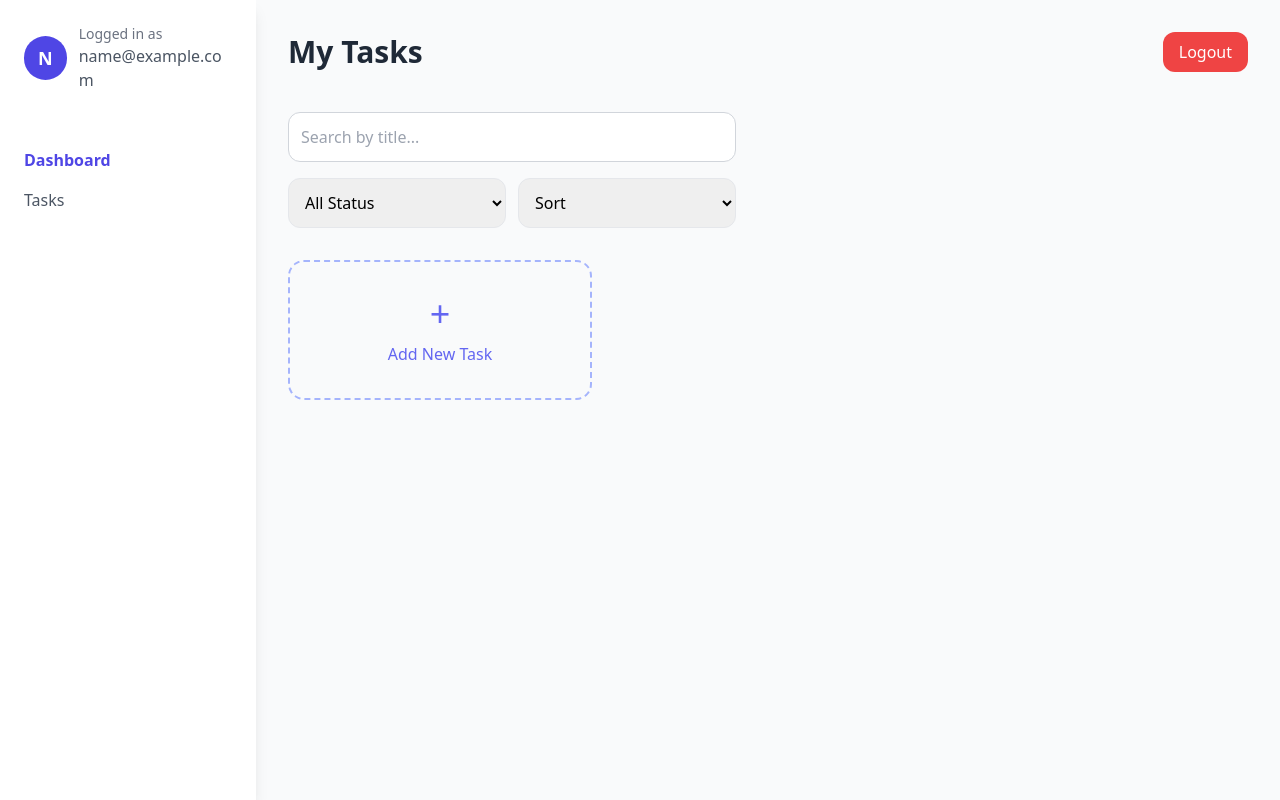
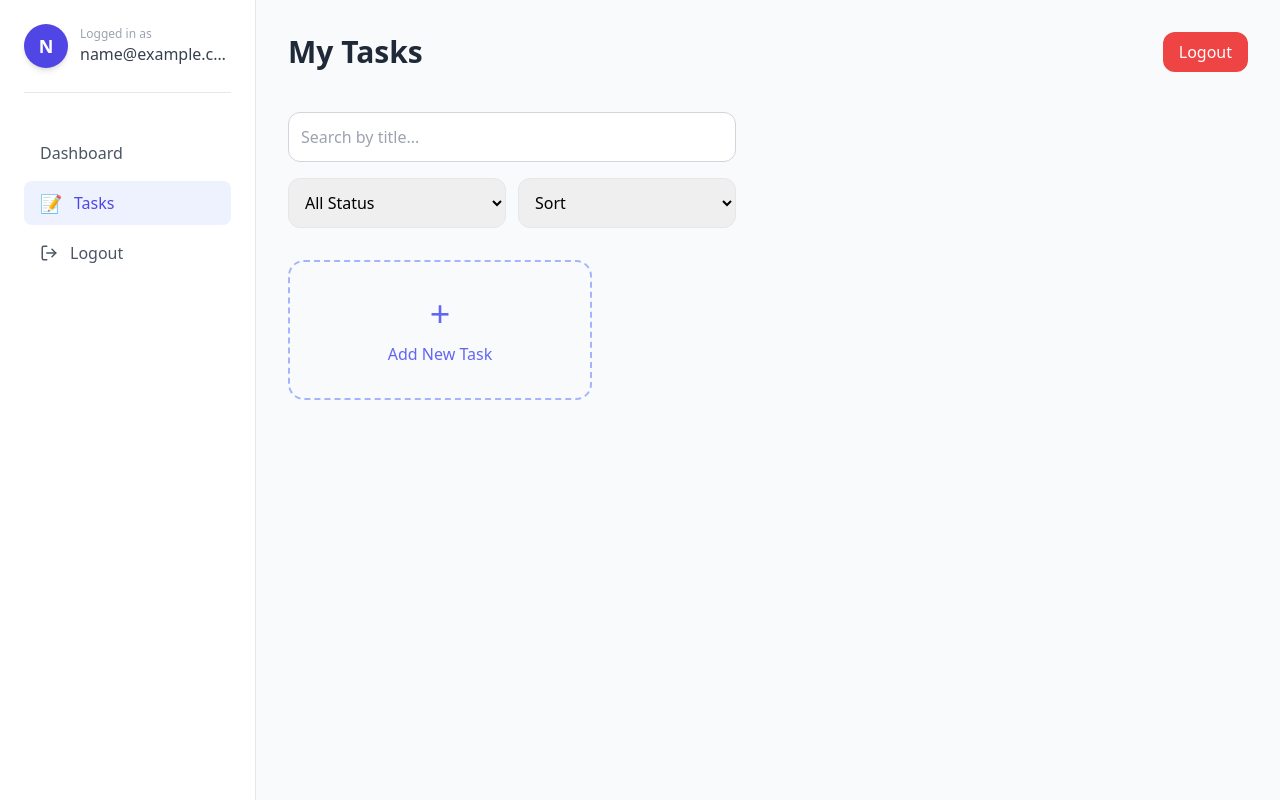
Before and after one commit to LamaShaban/todolist, a React (Create React App) app: page /tasks in a window 1280 px wide. Both pictures are taken after typing "name@example.com" into the empty fields and a click on the button "Sign In". Built offline with nearby package versions, Linux system fonts and the light colour scheme.

Commit message:
Edit style of the task box

```diff
--- a/src/pages/TaskListPage.js
+++ b/src/pages/TaskListPage.js
@@ -3,6 +3,7 @@ import { FaTrash, FaEdit } from "react-icons/fa";
 import { useTasks } from "../context/TasksContext";
 import { useAuth } from "../context/AuthContext";
 import { useNavigate } from "react-router-dom";
+import { LogOut } from "lucide-react";
 
 const STATUS = ["Pending", "In Progress", "Completed"];
 const PRIORITIES = ["Low", "Medium", "High"];
@@ -17,7 +18,7 @@ function formatDate(d) {
 }
 
 export default function TaskListPage() {
-  const { tasks, addTask, editTask, updateStatus, deleteTask } = useTasks();
+  const { tasks, addTask, editTask, updateStatus, deleteTask, setTasks } = useTasks();
   const { user, logout } = useAuth();
   const navigate = useNavigate();
 
@@ -27,6 +28,7 @@ export default function TaskListPage() {
 
   const [modalOpen, setModalOpen] = useState(false);
   const [editing, setEditing] = useState(null);
+  const [draggingTaskId, setDraggingTaskId] = useState(null);
   const [form, setForm] = useState({
     title: "",
     description: "",
@@ -54,6 +56,34 @@ export default function TaskListPage() {
   };
 
   const closeModal = () => setModalOpen(false);
+
+  const handleDragStart = (id, e) => {
+    setDraggingTaskId(id);
+    if (e && e.dataTransfer && e.currentTarget) {
+      const node = e.currentTarget.cloneNode(true);
+      node.style.position = 'absolute';
+      node.style.top = '-9999px';
+      node.style.left = '-9999px';
+      node.style.opacity = '1';
+      document.body.appendChild(node);
+      e.dataTransfer.setDragImage(node, 20, 20);
+      window.requestAnimationFrame(() => document.body.removeChild(node));
+    }
+  };
+  const handleDragOver = (e) => e.preventDefault();
+  const handleDrop = (targetId) => {
+    if (!draggingTaskId || draggingTaskId === targetId) return;
+    setTasks((prev) => {
+      const sourceIndex = prev.findIndex((t) => t.id === draggingTaskId);
+      const targetIndex = prev.findIndex((t) => t.id === targetId);
+      if (sourceIndex < 0 || targetIndex < 0) return prev;
+      const next = [...prev];
+      const [moved] = next.splice(sourceIndex, 1);
+      next.splice(targetIndex, 0, moved);
+      return next;
+    });
+    setDraggingTaskId(null);
+  };
 
   const handleSubmit = (e) => {
     e.preventDefault();
@@ -102,37 +132,76 @@ export default function TaskListPage() {
     return list;
   }, [tasks, filterStatus, search, sortBy]);
 
+  const getStatusStyle = (status) => {
+  switch (status) {
+    case "Pending":
+      return "bg-yellow-100 text-yellow-700";
+    case "In Progress":
+      return "bg-blue-100 text-blue-700";
+    case "Completed":
+      return "bg-green-100 text-green-700";
+    default:
+      return "bg-gray-100 text-gray-600";
+  }
+};
+
   return (
     <div className="min-h-screen flex bg-gray-50">
 
     {/* Sidebar */}
-      <aside className="w-64 bg-white shadow-lg p-6 hidden md:flex flex-col">
+    <aside className="w-64 bg-white border-r border-gray-200 h-screen p-6 hidden md:flex flex-col">
+
       {user && (
-          <div className="flex flex-col items-start mb-10 w-full">
+        <div className="mb-10">
 
-            {/* User Info */}
-            <div className="flex items-center gap-3 w-full mb-4">
-              <div className="w-11 h-11 rounded-full bg-indigo-600 text-white flex items-center justify-center text-lg font-semibold">
+          {/* User Section */}
+          <div className="flex items-center gap-3 w-full mb-6">
+            <div className="w-11 h-11 rounded-full bg-indigo-600 text-white flex items-center justify-center text-lg font-semibold shadow-md">
               {user.email.charAt(0).toUpperCase()}
             </div>
 
-              <div className="flex flex-col">
-                <p className="text-sm text-gray-500">Logged in as</p>
-                <p className="font-medium text-gray-600 break-all">
+            <div className="flex flex-col min-w-0 flex-1">
+              <p className="text-xs text-gray-400">Logged in as</p>
+              <p
+                className="font-medium text-gray-700 truncate"
+                title={user.email}
+              >
                 {user.email}
               </p>
             </div>
           </div>
+
+          {/* Divider */}
+          <div className="h-px bg-gray-200" />
         </div>
       )}
 
       {/* Navigation */}
-        <nav className="flex flex-col gap-4 text-gray-600">
-          <span className="font-semibold text-indigo-600">Dashboard</span>
-          <span className="cursor-pointer hover:text-indigo-600 transition">
+      <nav className="flex flex-col gap-2">
+
+        <a
+          href="#"
+          className="group flex items-center gap-3 px-4 py-2 rounded-lg text-gray-600 hover:bg-indigo-50 hover:text-indigo-600 transition-all duration-200"
+        >
+          Dashboard
+        </a>
+
+        <a
+          href="#"
+          className="group flex items-center gap-3 px-4 py-2 rounded-lg bg-indigo-50 text-indigo-600 font-medium border-indigo-600"
+        >
+          <span className="text-lg">📝</span>
           Tasks
-          </span>
+        </a>
+
+        <button
+          className="group flex items-center gap-3 px-4 py-2 rounded-lg text-gray-600 hover:bg-red-50 hover:text-red-600 transition-all duration-200 w-full text-left"
+        >
+          <LogOut size={18} />
+          Logout
+        </button>
       </nav>
+
    </aside>
 
       {/* Main */}
@@ -199,9 +268,26 @@ export default function TaskListPage() {
 {filtered.map((task) => (
   <div
     key={task.id}
-              className="bg-white rounded-2xl shadow-md p-6 hover:shadow-xl transition"
+    draggable
+    onDragStart={(e) => handleDragStart(task.id, e)}
+    onDragOver={handleDragOver}
+    onDrop={() => handleDrop(task.id)}
+    className={`bg-white rounded-2xl shadow-sm hover:shadow-md transition-all duration-300 p-6 border border-gray-100 ${
+      task.status === "Completed" ? "opacity-70" : ""
+    }`}
   >
-              <h3 className="font-semibold text-lg text-gray-800 mb-2">
+    <div className="flex justify-between items-start">
+
+      {/* Left Content */}
+      <div className="flex-1">
+
+        <h3
+          className={`font-semibold text-lg mb-2 ${
+            task.status === "Completed"
+              ? "line-through text-gray-400"
+              : "text-gray-800"
+          }`}
+        >
           {task.title}
         </h3>
 
@@ -209,28 +295,46 @@ export default function TaskListPage() {
           {task.description}
         </p>
 
-              <div className="text-sm text-gray-500 mb-4">
-                Due: {formatDate(task.dueDate)}
+        <div className="text-xs text-gray-400 mb-3">
+          📅 {formatDate(task.dueDate)}
         </div>
 
-              <div className="flex justify-between items-center">
-                <select
-                  value={task.status}
-                  onChange={(e) =>
-                    updateStatus(task.id, e.target.value)
-                  }
-                  className="border rounded-lg p-1 text-sm"
+        {/* Status Badge */}
+        <span
+          className={`px-3 py-1 text-xs font-medium rounded-full ${getStatusStyle(
+            task.status
+          )}`}
         >
-                  {STATUS.map((s) => (
-                    <option key={s}>{s}</option>
-                  ))}
-                </select>
+          {task.status}
+        </span>
 
-                <div className="flex gap-3 text-gray-500">
-                  <button onClick={() => openEdit(task)}>
+      </div>
+
+      {/* Right Actions */}
+      <div className="flex flex-col items-center gap-3 ml-4">
+
+        {/* Check Button */}
+        {task.status !== "Completed" && (
+          <button
+            onClick={() => updateStatus(task.id, "Completed")}
+            className="w-9 h-9 rounded-full bg-white text-emerald-600 hover:bg-emerald-50 border border-emerald-300 shadow-sm hover:shadow-md transition-all duration-150 inline-flex items-center justify-center focus:outline-none focus:ring-2 focus:ring-emerald-200"
+            aria-label="Mark task completed"
+          >
+            {'\u2714'}
+          </button>
+        )}
+
+        <button
+          onClick={() => openEdit(task)}
+          className="p-2 rounded-lg hover:bg-gray-100 transition text-gray-500"
+        >
           <FaEdit />
         </button>
-                  <button onClick={() => handleDelete(task.id)}>
+
+        <button
+          onClick={() => handleDelete(task.id)}
+          className="p-2 rounded-lg hover:bg-red-50 hover:text-red-600 transition text-gray-500"
+        >
           <FaTrash />
         </button>
       </div>
```
Lines whose indentation alone changed are shown as unchanged.
